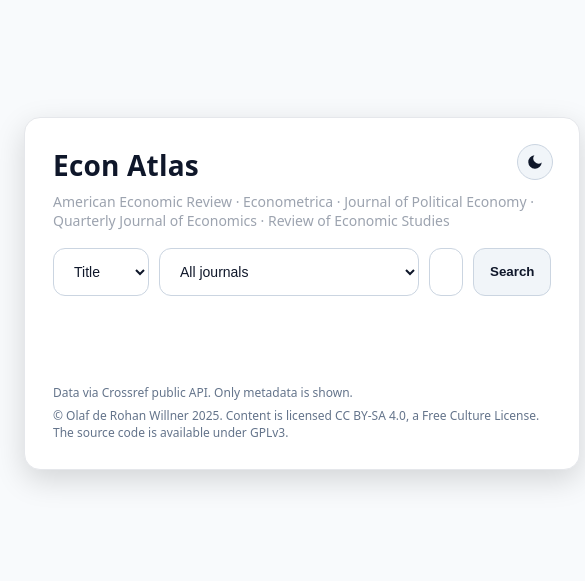
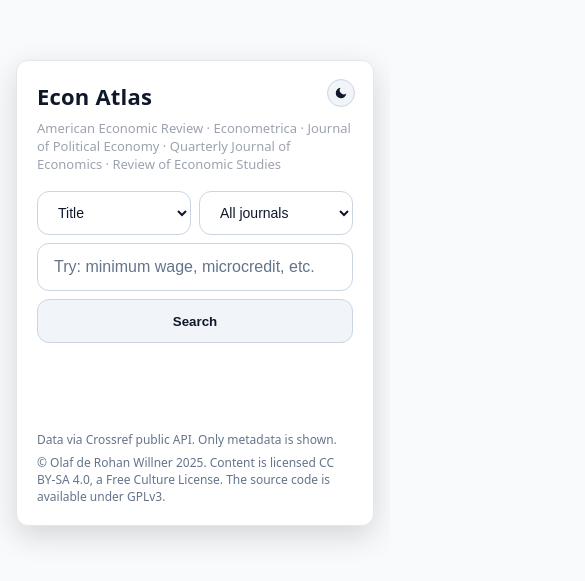
Before and after one commit to olafdrw/top5econ, a plain HTML site: page index.html in a window 390 px wide. Shown: the part 129-710 px from the top of the page, 585 px wide, since content can reach past the window. Drawn offline with Linux system fonts and the light colour scheme.

Commit message:
make responsive styling

```diff
--- a/index.html
+++ b/index.html
@@ -77,7 +77,7 @@
     .header { position: relative; }
     .theme-toggle {
       position: absolute; top: -2px; right: -2px; height: 36px; width: 36px;
-      display: grid; place-items: center; border-radius: 999px;
+      display: grid; place-items: center; border-radius: 50%;
       background: var(--toggle-bg); border: 1px solid var(--toggle-border);
       color: var(--fg); cursor: pointer; line-height: 0; padding: 0;
     }
@@ -95,6 +95,7 @@
     select {
       padding: 12px 16px; border-radius: 12px; border: 1px solid var(--input-border); background: var(--input-bg); color: var(--fg); font-size: 14px; outline: none;
     }
+    .search select, .search input { min-width: 0; }
     button { padding: 12px 16px; border-radius: 12px; border: 1px solid var(--button-border); background: var(--button-bg); color: var(--fg); cursor: pointer; font-weight: 600; }
     button:disabled { opacity: .6; cursor: not-allowed; }
 
@@ -106,7 +107,7 @@
     .results { margin-top: 18px; display: grid; gap: 10px; }
     .item { padding: 14px; border-radius: 12px; border: 1px solid var(--item-border); background: var(--item-bg); }
     .item h3 { margin: 0 0 6px; font-size: 16px; line-height: 1.35; }
-    .item h3 a { color: var(--link-fg); text-decoration: none; }
+    .item h3 a { color: var(--link-fg); text-decoration: none; overflow-wrap: anywhere; }
     .item h3 a:hover { text-decoration: underline; }
     .meta { font-size: 13px; color: var(--meta-fg); display: flex; flex-wrap: wrap; gap: 8px; }
     .badge { padding: 2px 8px; border-radius: 999px; background: var(--badge-bg); color: var(--badge-fg); border: 1px solid var(--badge-border); }
@@ -120,6 +121,34 @@
     .abstract { margin-top: 8px; color: var(--abstract-fg); font-size: 14px; line-height: 1.5; }
     .read-toggle { background: transparent; border: none; color: #93c5fd; cursor: pointer; padding: 0; margin-left: 6px; font-size: 13px; }
     .read-toggle:hover { text-decoration: underline; }
+
+    /* Responsive adjustments */
+    @media (max-width: 640px) {
+      .app { padding: 16px; }
+      .card { padding: 20px; border-radius: 12px; }
+      .theme-toggle {
+        width: 28px;
+        height: 28px;
+        padding: 0;
+        overflow: hidden;
+        -webkit-appearance: none;
+        appearance: none;
+      }
+      .theme-toggle svg { width: 14px; height: 14px; }
+      h1 { font-size: 22px; }
+      p.sub { font-size: 13px; }
+
+      form.search { grid-template-columns: 1fr 1fr; gap: 8px; }
+      form.search #q { grid-column: 1 / -1; }
+      form.search #go { grid-column: 1 / -1; width: 100%; }
+
+      .item h3 { font-size: 15px; }
+      .meta { font-size: 12px; gap: 6px; }
+      .badge { padding: 2px 6px; }
+
+      /* Ensure comfortable tap targets (exclude theme toggle) */
+      input[type="text"], select, button:not(.theme-toggle) { min-height: 44px; }
+    }
   </style>
   </head>
   <body>
```
